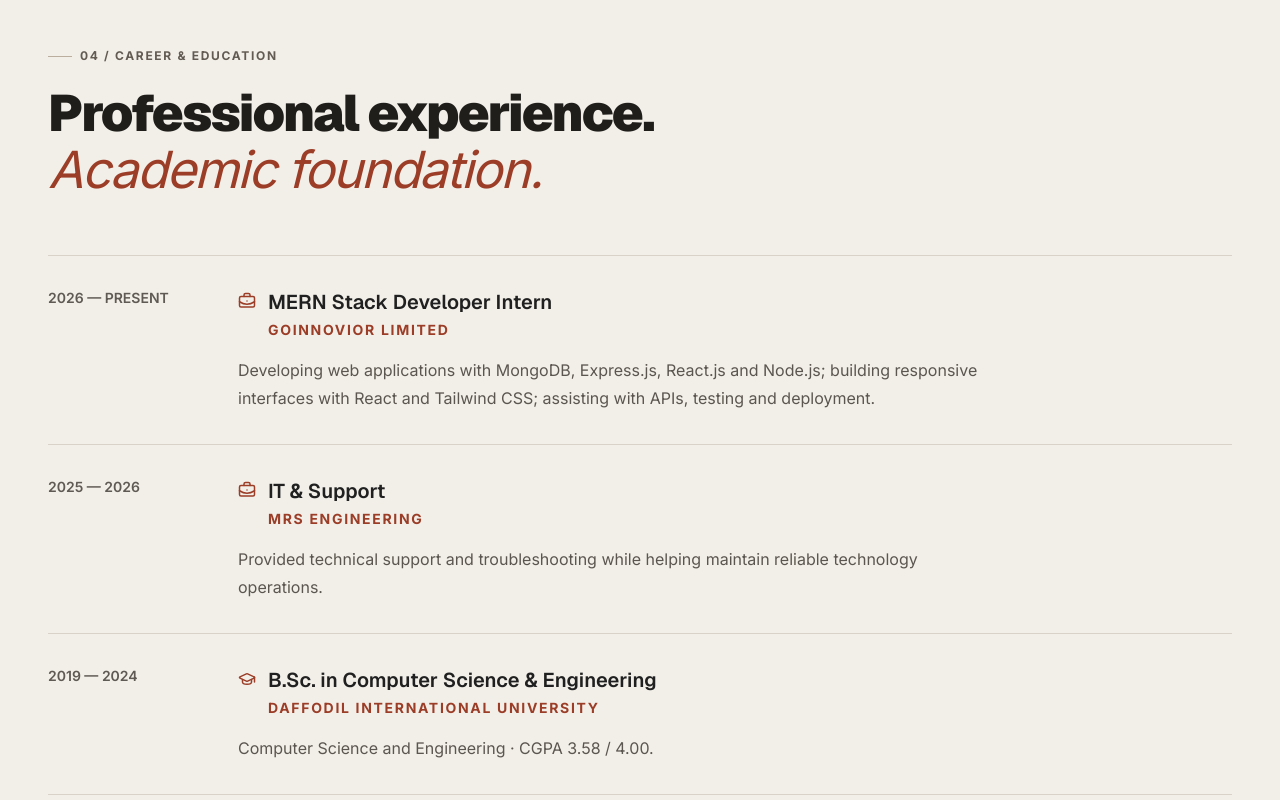
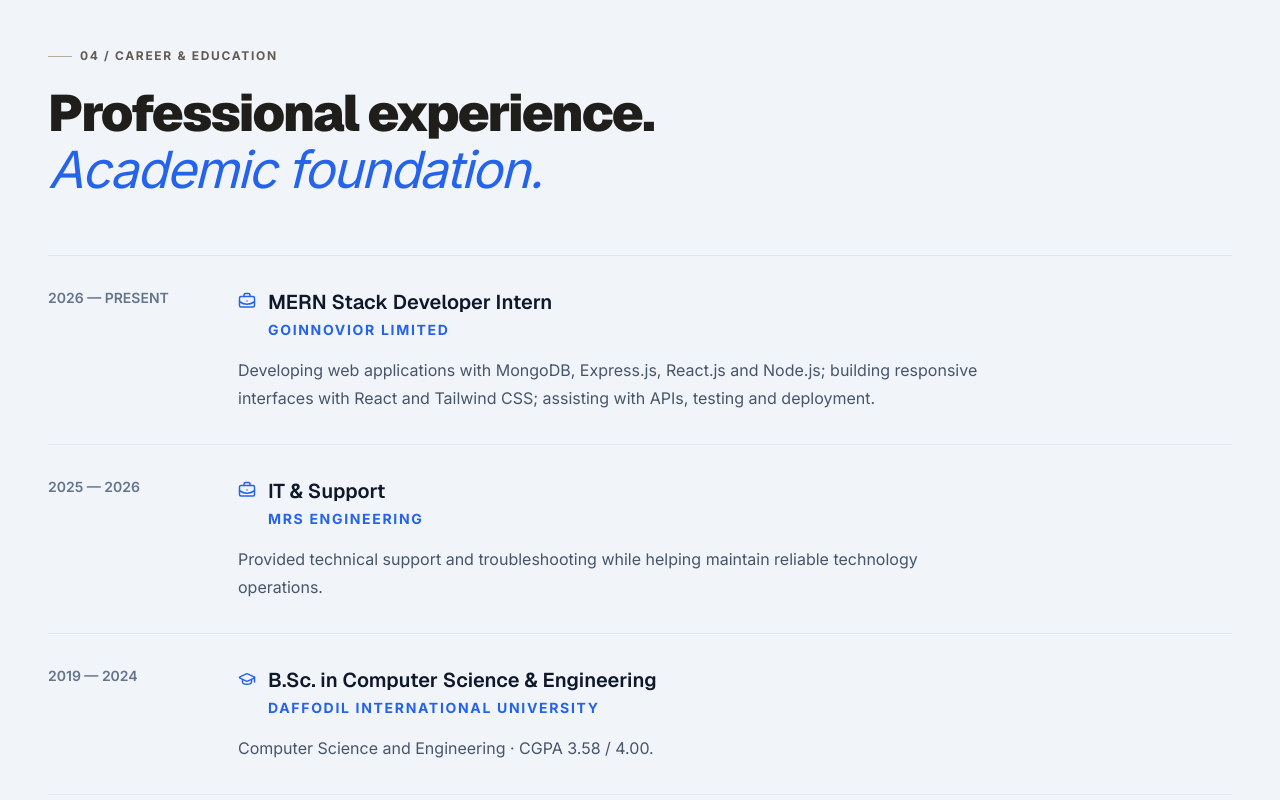
Before and after one commit to Mehedi1-SWE/portfolio, a Next.js app: page / in a window 1280 px wide. Shown: the part 3380-4180 px from the top of the page. Built offline with nearby package versions, Linux system fonts and the light colour scheme.

Commit message:
Apply professional blue and slate palette to Experience.tsx

```diff
--- a/components/Experience.tsx
+++ b/components/Experience.tsx
@@ -9,16 +9,16 @@ const timeline = [
 
 export function Experience() {
   return (
-    <section id="experience" className="border-y border-[#DDD7CD] bg-[#F2EFE9] px-6 py-28 lg:px-12">
+    <section id="experience" className="border-y border-[#E2E8F0] bg-[#F1F5F9] px-6 py-28 lg:px-12">
       <div className="mx-auto max-w-[1280px]">
-        <SectionHeading number="04" eyebrow="Career & education" title={<>Professional experience.<br /><span className="font-sans font-normal italic text-[#9B3D27]">Academic foundation.</span></>} />
-        <div className="mt-14 divide-y divide-[#D9D2C8] border-y border-[#D9D2C8]">
+        <SectionHeading number="04" eyebrow="Career & education" title={<>Professional experience.<br /><span className="font-sans font-normal italic text-[#2563EB]">Academic foundation.</span></>} />
+        <div className="mt-14 divide-y divide-[#E2E8F0] border-y border-[#E2E8F0]">
           {timeline.map(({ date, title, organization, description, icon: Icon }) => (
             <article key={`${date}-${title}`} className="grid gap-5 py-8 md:grid-cols-[170px_1fr]">
-              <span className="font-sans text-sm font-semibold text-[#5F5A53]">{date}</span>
+              <span className="font-sans text-sm font-semibold text-[#64748B]">{date}</span>
               <div className="relative">
-                <div className="flex items-start gap-3"><Icon size={18} className="mt-1 shrink-0 text-[#9B3D27]" /><div><h3 className="text-xl font-semibold text-[#202020]">{title}</h3><p className="mt-1 text-sm font-bold uppercase tracking-[.12em] text-[#9B3D27]">{organization}</p></div></div>
-                <p className="mt-4 max-w-3xl text-[16px] leading-7 text-[#5B564F]">{description}</p>
+                <div className="flex items-start gap-3"><Icon size={18} className="mt-1 shrink-0 text-[#2563EB]" /><div><h3 className="text-xl font-semibold text-[#0F172A]">{title}</h3><p className="mt-1 text-sm font-bold uppercase tracking-[.12em] text-[#2563EB]">{organization}</p></div></div>
+                <p className="mt-4 max-w-3xl text-[16px] leading-7 text-[#475569]">{description}</p>
               </div>
             </article>
           ))}
```
